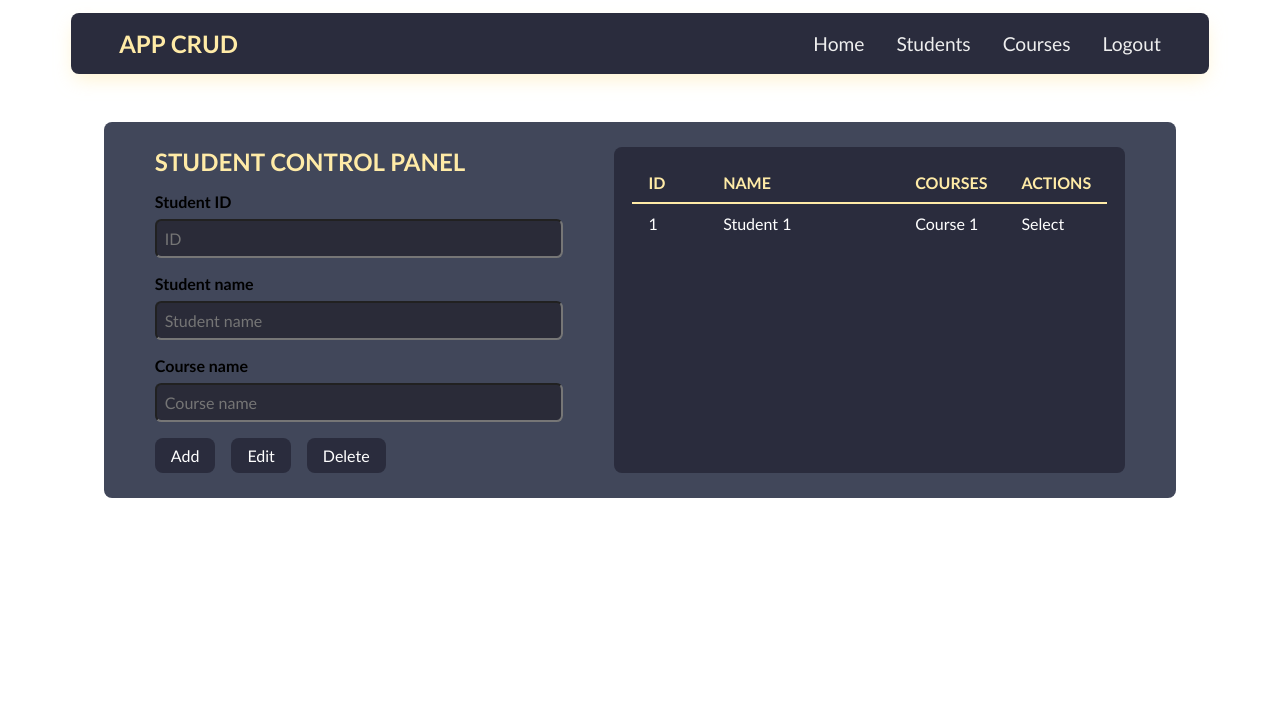
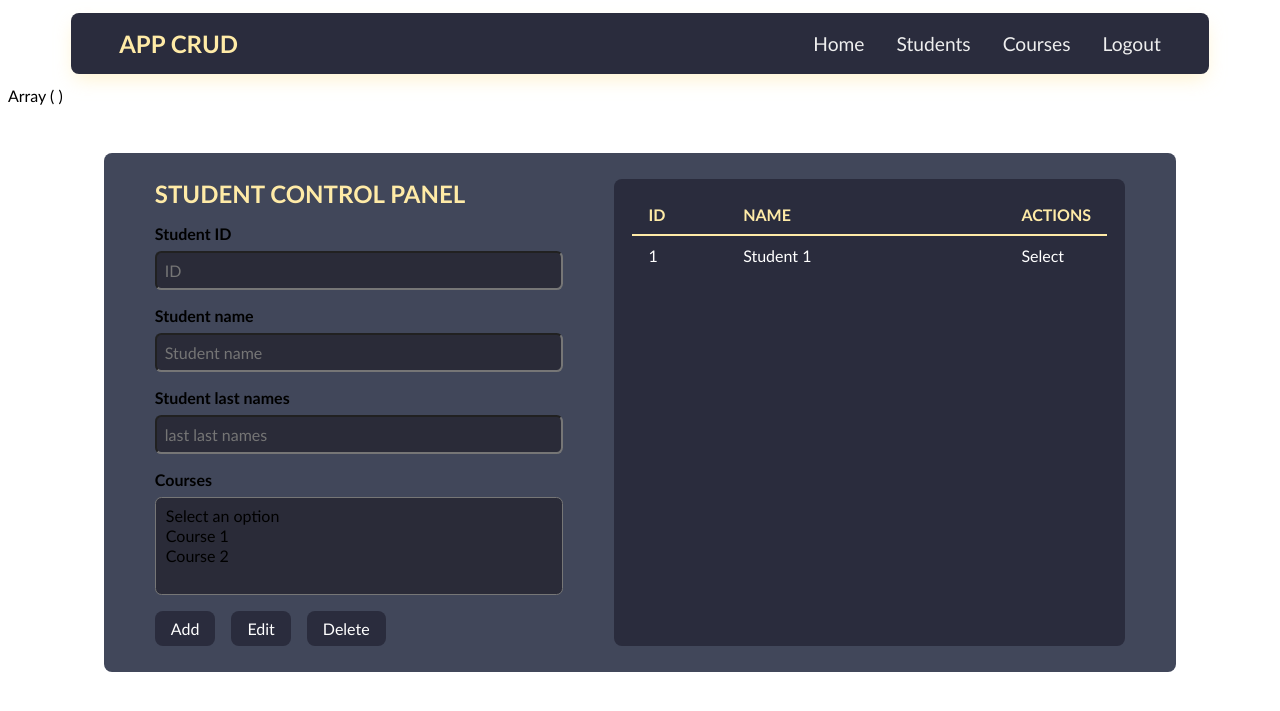
Before and after one commit to monsteruser2021/CRUD-students, a PHP site: page /sections/students_view.php in a window 1280 px wide. Shown: the top 711 px of the page. Run offline with PHP 8.4, Linux system fonts and the light colour scheme.

Commit message:
Students UI update

```diff
--- a/sections/students.php
+++ b/sections/students.php
@@ -0,0 +1,5 @@
+<?php
+
+print_r($_POST);
+
+?>
--- a/sections/students_view.php
+++ b/sections/students_view.php
@@ -1,4 +1,5 @@
 <?php include('../templates/header.php'); ?>
+<?php include('../sections/students.php'); ?>
 
 <link rel="stylesheet" href="/CRUD-students/styles/styles.css?version=1.0">
 
@@ -28,18 +29,26 @@
           placeholder="Student name">
         </div>
         <div class="cour-field">
-          <label for="course_name" class="cour-lbl">Course name</label>
+          <label for="last_name" class="cour-lbl">Student last names</label>
           <input
           type="text"
           class="cour-input"
-          name="course_name"
-          id="course_name"
-          placeholder="Course name">
+          name="last_name"
+          id="last_name"
+          placeholder="last last names">
+        </div>
+        <div class="cour-field">
+          <label for="" class="cour-lbl">Courses</label>
+          <select multiple name="courses[]" class="cour-input" id="$coursesList">
+            <option value="">Select an option</option>
+            <option value="">Course 1</option>
+            <option value=""> Course 2</option>
+          </select>
         </div>
         <div class="cour-btn">
-          <button type="button" class="cour-btn-add">Add</button>
-          <button type="button" class="cour-btn-edit">Edit</button>
-          <button type="button" class="cour-btn-del">Delete</button>
+          <button type="submit" class="cour-btn-add">Add</button>
+          <button type="submit" class="cour-btn-edit">Edit</button>
+          <button type="submit" class="cour-btn-del">Delete</button>
         </div>
       </div>
     </form>
@@ -52,18 +61,16 @@
           <tr>
             <th scope="col">ID</th>
             <th scope="col">Name</th>
-            <th scope="col">Courses</th>
             <th scope="col">Actions</th>
           </tr>
         </thead>
         <tbody>
           <tr class="cour-separator">
-            <td colspan="4"><hr></td>
+            <td colspan="3"><hr></td>
           </tr>
           <tr class="cour-content-tab">
             <td>1</td>
             <td>Student 1</td>
-            <td>Course 1</td>
             <td>Select</td>
           </tr>
         </tbody>
```
